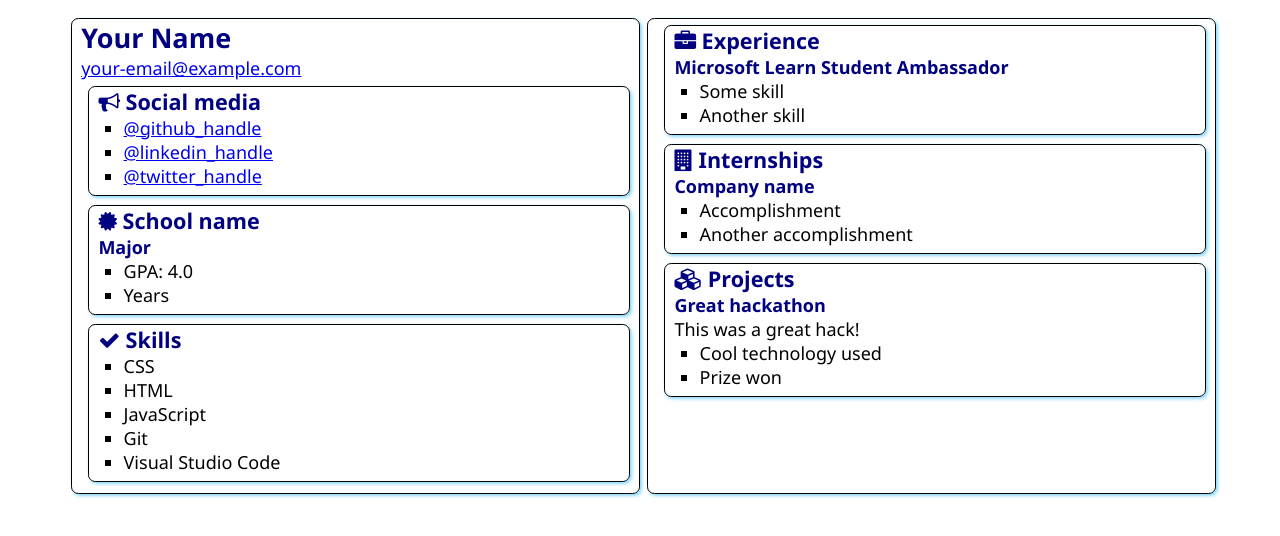
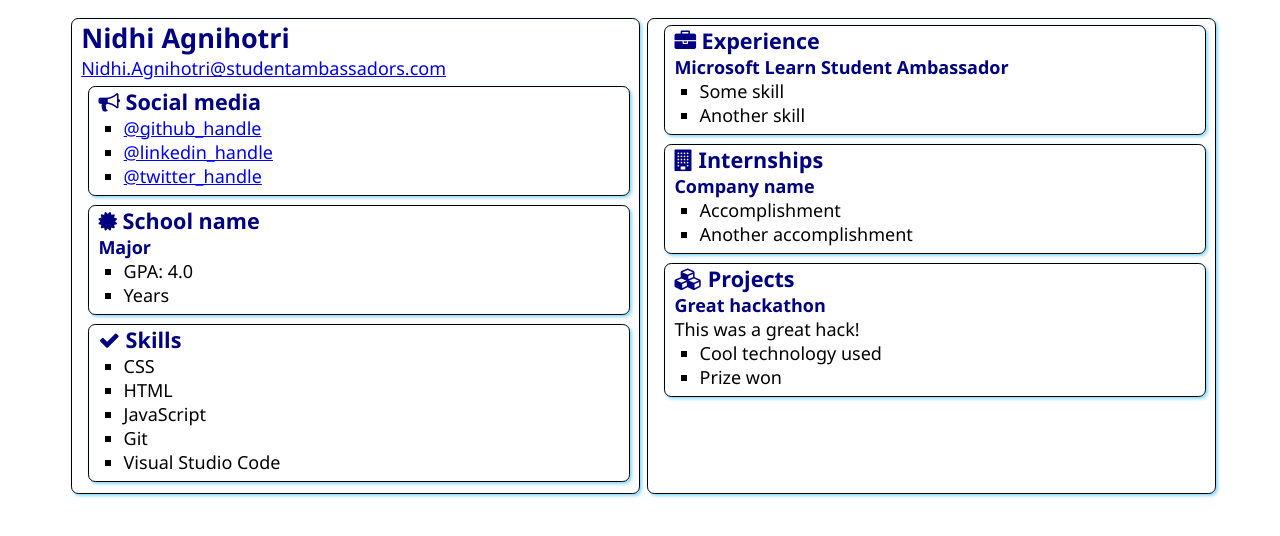
Before and after one commit to nidhi880/SATechnicalOnboarding, a plain HTML site: page src/index.html in a window 1280 px wide. Drawn offline with Linux system fonts and the light colour scheme.

Commit message:
Made changes in name and mail id

```diff
--- a/src/index.html
+++ b/src/index.html
@@ -12,8 +12,8 @@
 <body>
     <main>
         <article class="box">
-            <h1>Your Name</h1>
-            <div><a href="mailto:your.email@example.com">your-email@example.com</a></div>
+            <h1>Nidhi Agnihotri</h1>
+            <div><a href="mailto:your.email@example.com">Nidhi.Agnihotri@studentambassadors.com</a></div>
 
             <section class="box">
                 <h2>
```
